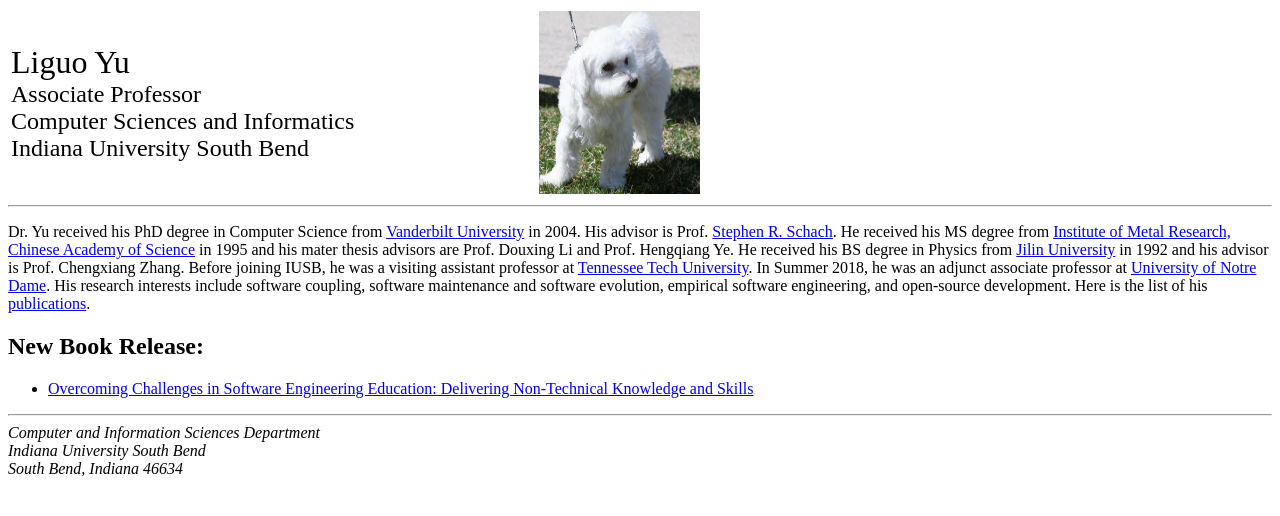
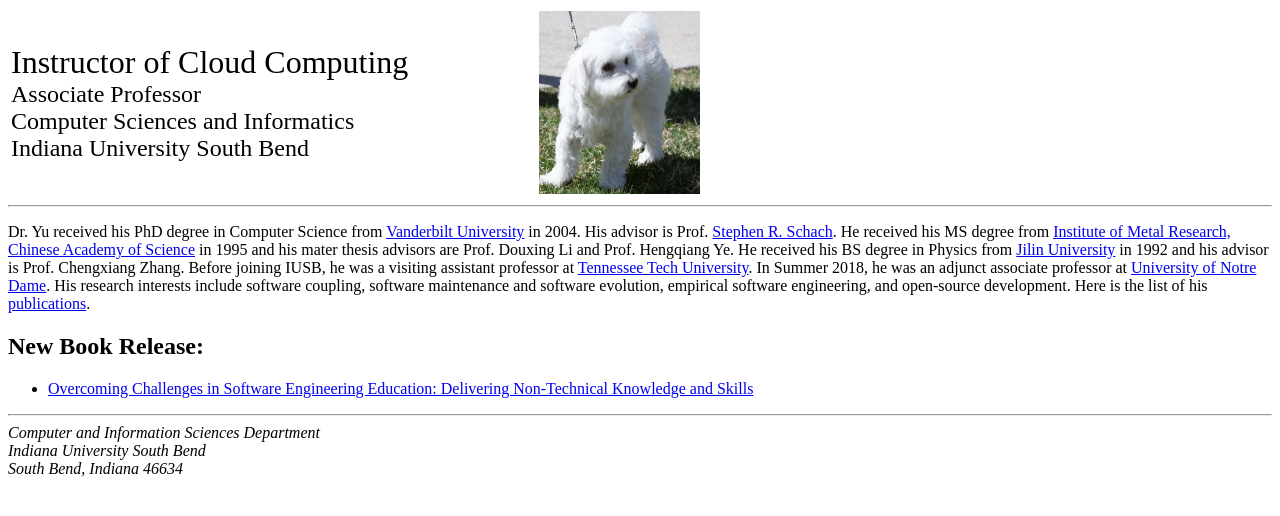
Before and after one commit to CollinGomillia/awsweb, a plain HTML site: page index.html in a window 1280 px wide. Drawn offline with Linux system fonts and the light colour scheme.

Commit message:
Update index.html

```diff
--- a/index.html
+++ b/index.html
@@ -2,7 +2,7 @@
 <Body>
 <table border="0" width="56%">
 	<tr>
-		<td width="524"><font size="6">Liguo Yu</B></font><br>
+		<td width="524"><font size="6">Instructor of Cloud Computing</B></font><br>
 		<font size="5">Associate Professor</font><br>
 		<font size="5">Computer Sciences and Informatics</font><br>
 		<font size="5">Indiana University South Bend</font></td>
```
